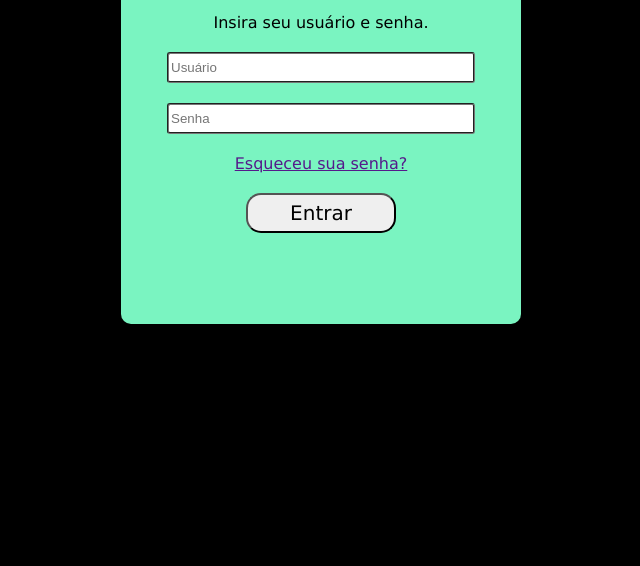
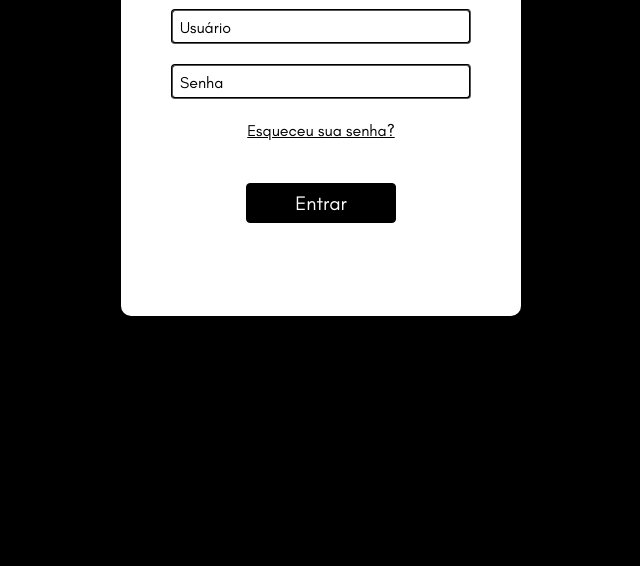
Before and after one commit to l-andrad/desafios-senai, a plain HTML site: page index.html in a window 1280 px wide. Shown: the part 234-800 px from the top of the page, without its empty margins (319-959 px from the left). Drawn offline with nearby package versions, Linux system fonts and the light colour scheme.

Commit message:
Melhorias tela de login

```diff
--- /dev/null
+++ b/assets/style.css
@@ -0,0 +1,109 @@
+body {
+    background-color: rgb(0, 0, 0) !important;
+}
+
+section {
+    display: flex;
+    justify-content: center;
+    align-content: center;
+    text-align: center;
+    flex-direction: row-reverse;
+}
+
+@font-face {
+    font-family: myFirstFont;
+    src: url(LeagueSpartan-Bold.otf);
+    font-weight: bold;
+}
+
+@font-face {
+    font-family: mySecondFontRegular;
+    src: url(GlacialIndifference-Regular.otf);
+    font-weight: bold;
+}
+
+@font-face {
+    font-family: mySecondFontBold;
+    src: url(GlacialIndifference-Bold.otf);
+    font-weight: bold;
+}
+
+.login {
+    background-color: rgb(255, 255, 255);
+    height: 500px;
+    width: 400px;
+    margin-top: 50px;
+    justify-content: center;
+    text-align: center;
+    display: flex;
+    flex-direction: column;
+    border-radius: 10px;
+}
+
+.login h1 {
+    font-size: 35px;
+    font-family: 'myFirstFont';
+}
+
+.form-login {
+    display: flex;
+    flex-direction: column;
+    justify-content: center;
+    align-items: center;
+}
+
+.form-login label {
+    margin-bottom: 20px;
+    font-family: 'mySecondFontRegular';
+}
+
+.form-login .label-info {
+    font-size: 20px;
+}
+
+.form-login .forget-link {
+    color: black;
+}
+
+.form-login .forget-link:hover {
+    color: #c12c2e;
+}
+
+.form-login input {
+    width: 300px;
+    height: 35px;
+    margin-bottom: 20px;
+    border-radius: 4px;
+    border-style: groove ;
+    border-color: black;
+    outline-color: #c12c2e;
+}
+
+.form-login input::placeholder {
+    font-family: 'mySecondFontRegular';
+    color: black;
+    padding-left: 5px;
+}
+
+.form-login .button-form {
+    padding-top: 20px;
+}
+
+.button-form .btn-dark {
+    align-items: center;
+    justify-content: center;
+    display: inline-flex;
+    border-radius: 4px;
+    width: 150px;
+    height: 40px;
+    font-family: 'mySecondFontRegular';
+    font-size: 20px;
+    background: black;
+    color: white;
+    border-color: black;
+}
+
+.button-form .btn-dark:hover {
+    background-color: #c12c2e;
+    border-color: #c12c2e;
+}
--- a/index.html
+++ b/index.html
@@ -5,7 +5,8 @@
     <meta charset="UTF-8">
     <meta http-equiv="X-UA-Compatible" content="IE=edge">
     <meta name="viewport" content="width=device-width, initial-scale=1.0">
-    <link rel="stylesheet" href="style.css">
+    <link rel="stylesheet" href="/assets/style.css">
+    <link href="https://cdn.jsdelivr.net/npm/bootstrap@5.0.2/dist/css/bootstrap.min.css" rel="stylesheet" integrity="sha384-EVSTQN3/azprG1Anm3QDgpJLIm9Nao0Yz1ztcQTwFspd3yD65VohhpuuCOmLASjC" crossorigin="anonymous">
     <title>Tela de login</title>
 </head>
 
@@ -15,11 +16,13 @@
             <h1>LOGIN</h1>
 
             <form action="" class="form-login">
-                <label for="">Insira seu usuário e senha.</label>
-                <input type="text" class="user" placeholder="Usuário">
-                <input type="password" class="password" placeholder="Senha">
-                <label for=""><a href="">Esqueceu sua senha?</a></label>
-                <button type="submit" class="form-button">Entrar</button>
+                <label class="label-info" for="">Insira seu usuário e senha.</label>
+                <div class="inputs">
+                    <input type="text" class="input-user" placeholder="Usuário">
+                    <input type="password" class="input-password" placeholder="Senha">
+                </div>
+                <label  for=""><a href="" class="forget-link">Esqueceu sua senha?</a></label>
+                <div class="button-form"><button type="submit" class="btn btn-dark">Entrar</button></div>
             </form>
         </div>
     </section>
--- a/style.css
+++ /dev/null
@@ -1,58 +0,0 @@
-body {
-    background-color: rgb(0, 0, 0);
-}
-
-section {
-    display: flex;
-    justify-content: center;
-    align-content: center;
-}
-
-.login {
-    background-color: rgb(122, 244, 193);
-    height: 500px;
-    width: 400px;
-    margin-top: 50px;
-    justify-content: center;
-    text-align: center;
-    display: flex;
-    flex-direction: column;
-    border-radius: 10px;
-}
-
-.login h1 {
-    font-size: 35px;
-    font-family: 'Lucida Sans', 'Lucida Sans Regular', 'Lucida Grande', 'Lucida Sans Unicode', Geneva, Verdana, sans-serif;
-}
-
-.form-login {
-    display: flex;
-    flex-direction: column;
-    justify-content: center;
-    align-items: center;
-}
-
-.form-login label {
-    margin-bottom: 20px;
-    font-family: 'Lucida Sans', 'Lucida Sans Regular', 'Lucida Grande', 'Lucida Sans Unicode', Geneva, Verdana, sans-serif;
-}
-
-.form-login input {
-    width: 300px;
-    height: 25px;
-    margin-bottom: 20px;
-    border-radius: 3px;
-    border-style: groove ;
-}
-
-.form-login placeholder {
-    padding-left: 10px;
-}
-
-.form-button {
-    border-radius: 15px;
-    width: 150px;
-    height: 40px;
-    font-family: 'Lucida Sans', 'Lucida Sans Regular', 'Lucida Grande', 'Lucida Sans Unicode', Geneva, Verdana, sans-serif;
-    font-size: 20px;
-}
```
Also changed, not shown: assets/GlacialIndifference-Bold.otf (added), assets/GlacialIndifference-Regular.otf (added), assets/LeagueSpartan-Bold.otf (added), 1 other file.
